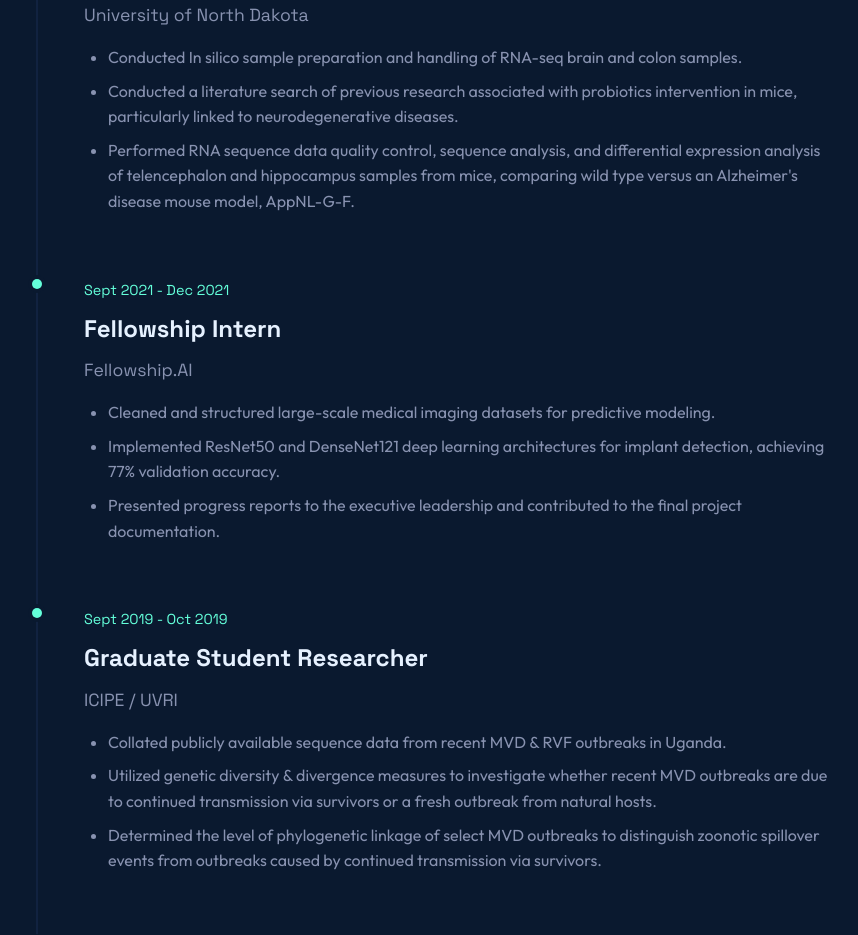
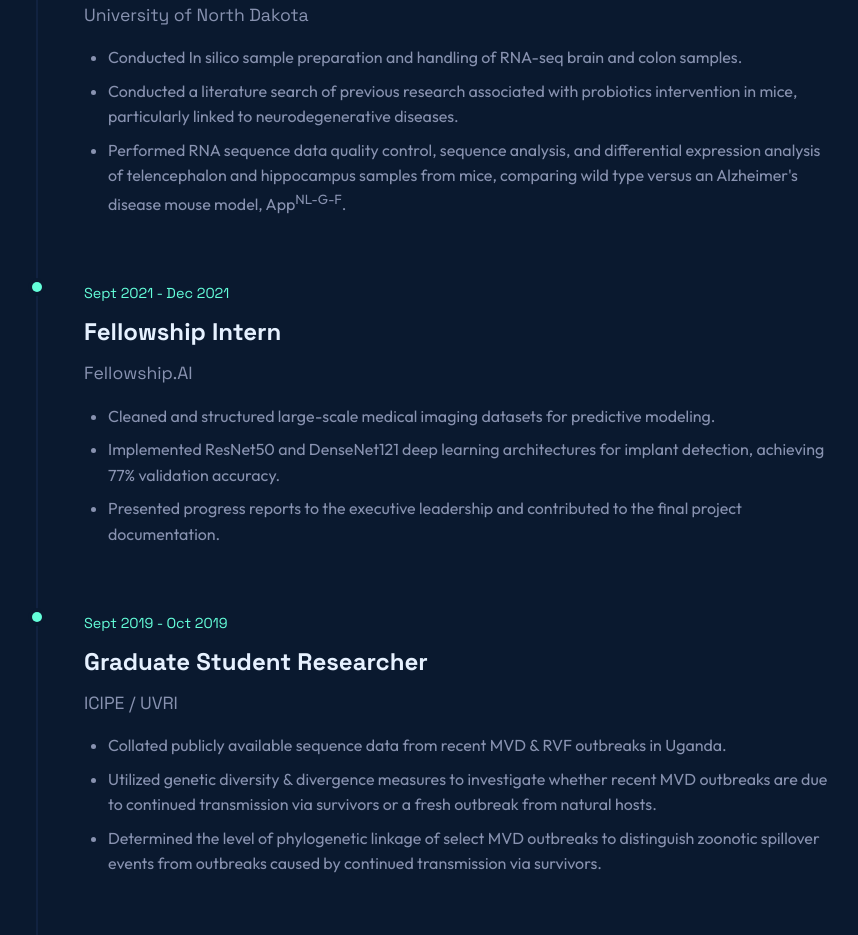
Before and after one commit to henrick-aduda/Henrick_Kola_CV, a plain HTML site: page index.html in a window 1280 px wide. Shown: the part 2280-3215 px from the top of the page, without its empty margins (204-1062 px from the left). Drawn offline with Linux system fonts and the light colour scheme.

Commit message:
Format AppNL-G-F with superscript

```diff
--- a/index.html
+++ b/index.html
@@ -169,7 +169,7 @@
                                 intervention in mice, particularly linked to neurodegenerative diseases.</li>
                             <li>Performed RNA sequence data quality control, sequence analysis, and differential
                                 expression analysis of telencephalon and hippocampus samples from mice, comparing wild
-                                type versus an Alzheimer's disease mouse model, AppNL-G-F.</li>
+                                type versus an Alzheimer's disease mouse model, App<sup>NL-G-F</sup>.</li>
                         </ul>
                     </div>
                 </div>
```
